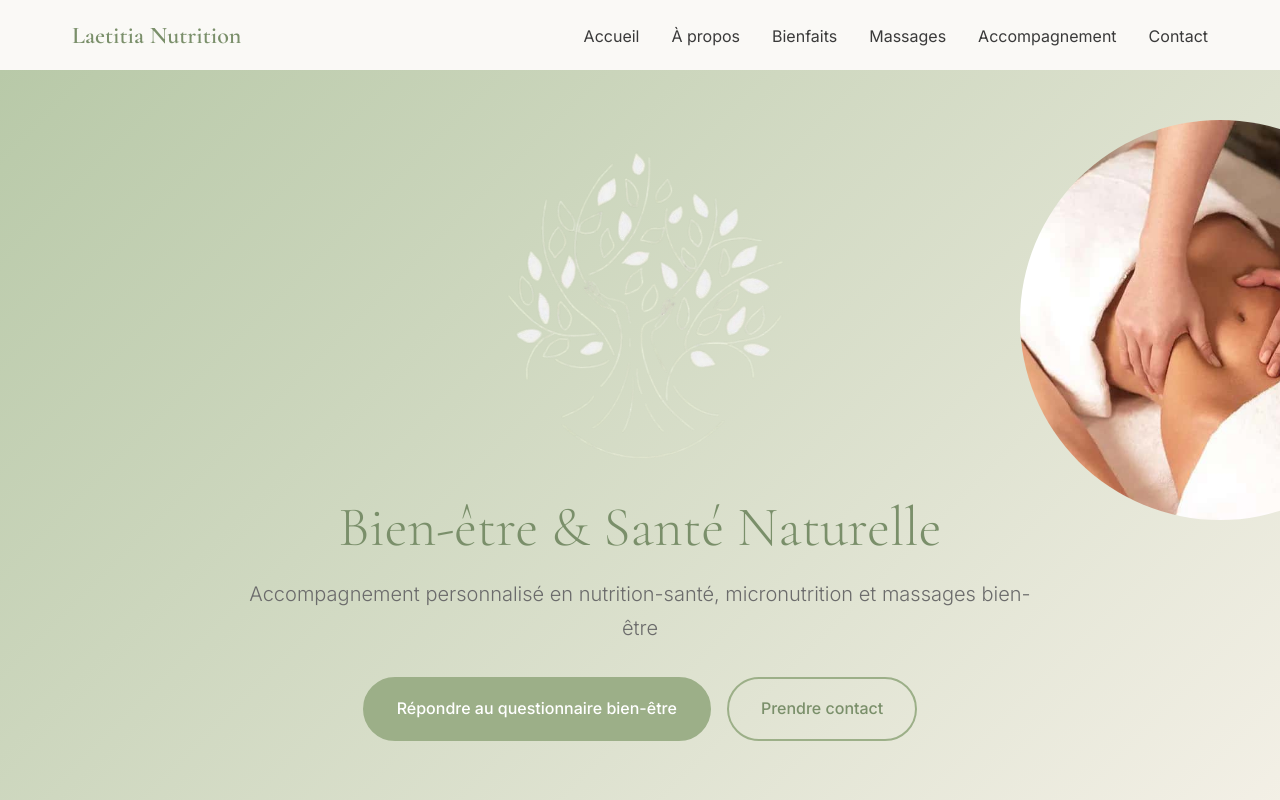
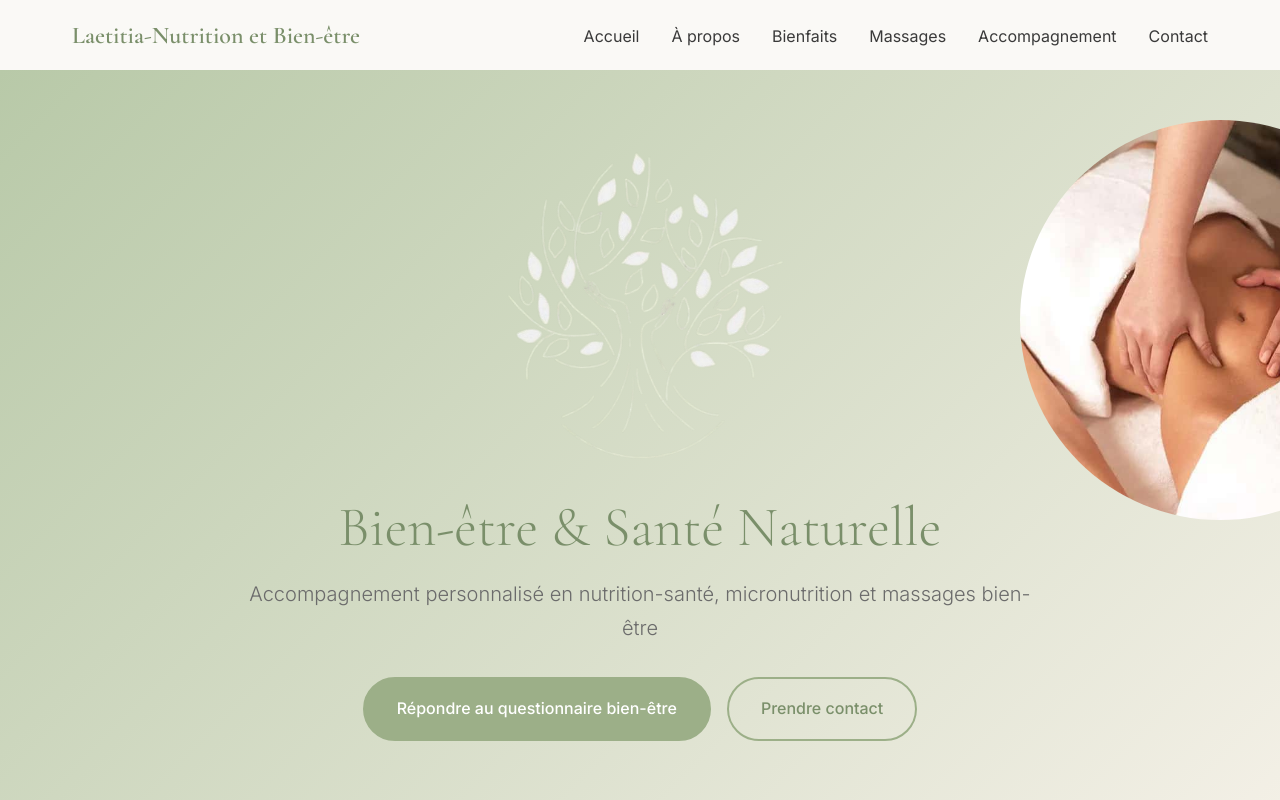
Before and after one commit to maxfrn56/site-laetitia-lebouquin, a plain HTML site: page index.html in a window 1280 px wide. Shown: the top 800 px of the page. Drawn offline with nearby package versions, Linux system fonts and the light colour scheme.

Commit message:
Changer le titre de la navbar en 'Laetitia-Nutrition et Bien-être'

```diff
--- a/index.html
+++ b/index.html
@@ -14,7 +14,7 @@
     <!-- Navigation -->
     <nav class="navbar">
         <div class="container">
-            <div class="nav-brand">Laetitia Nutrition</div>
+            <div class="nav-brand">Laetitia-Nutrition et Bien-être</div>
             <ul class="nav-menu">
                 <li><a href="#accueil">Accueil</a></li>
                 <li><a href="#apropos">À propos</a></li>
```
